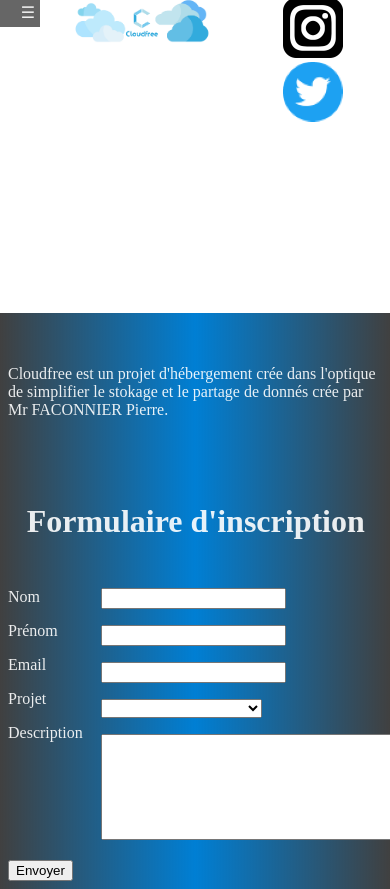
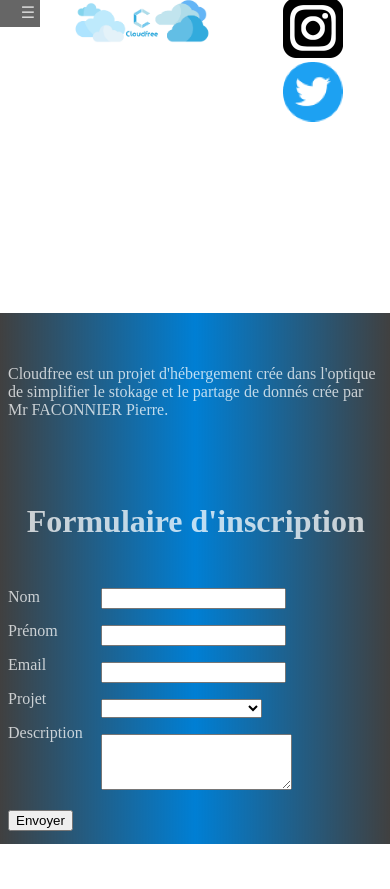
Before and after one commit to Flodagnas/CloudFree, a PHP site: page / in a window 390 px wide; the page is wider, and only the part inside the window is pictured. After the commit the page ends 844 px from the top of that part, so only its background shows below. Run offline with PHP 8.4, Linux system fonts and the light colour scheme.

Commit message:
update responsive

```diff
--- a/CSS/accueil.css
+++ b/CSS/accueil.css
@@ -1,6 +1,6 @@
 body {
   background: linear-gradient(to right, rgba(0, 0, 0, 0.75), rgb(0, 127, 212), rgb(0, 0, 0, 0.75));
-  color: rgba(255, 255, 255, 0.9);
+  color: rgba(255, 255, 255, 0.747);
 }
 
 p{
--- a/CSS/titre.css
+++ b/CSS/titre.css
@@ -27,6 +27,6 @@
 }
 
 .description{
-    width: 600px;
-    height: 100px;
+    width: 100%;
+    height: 50px;
 }
```
